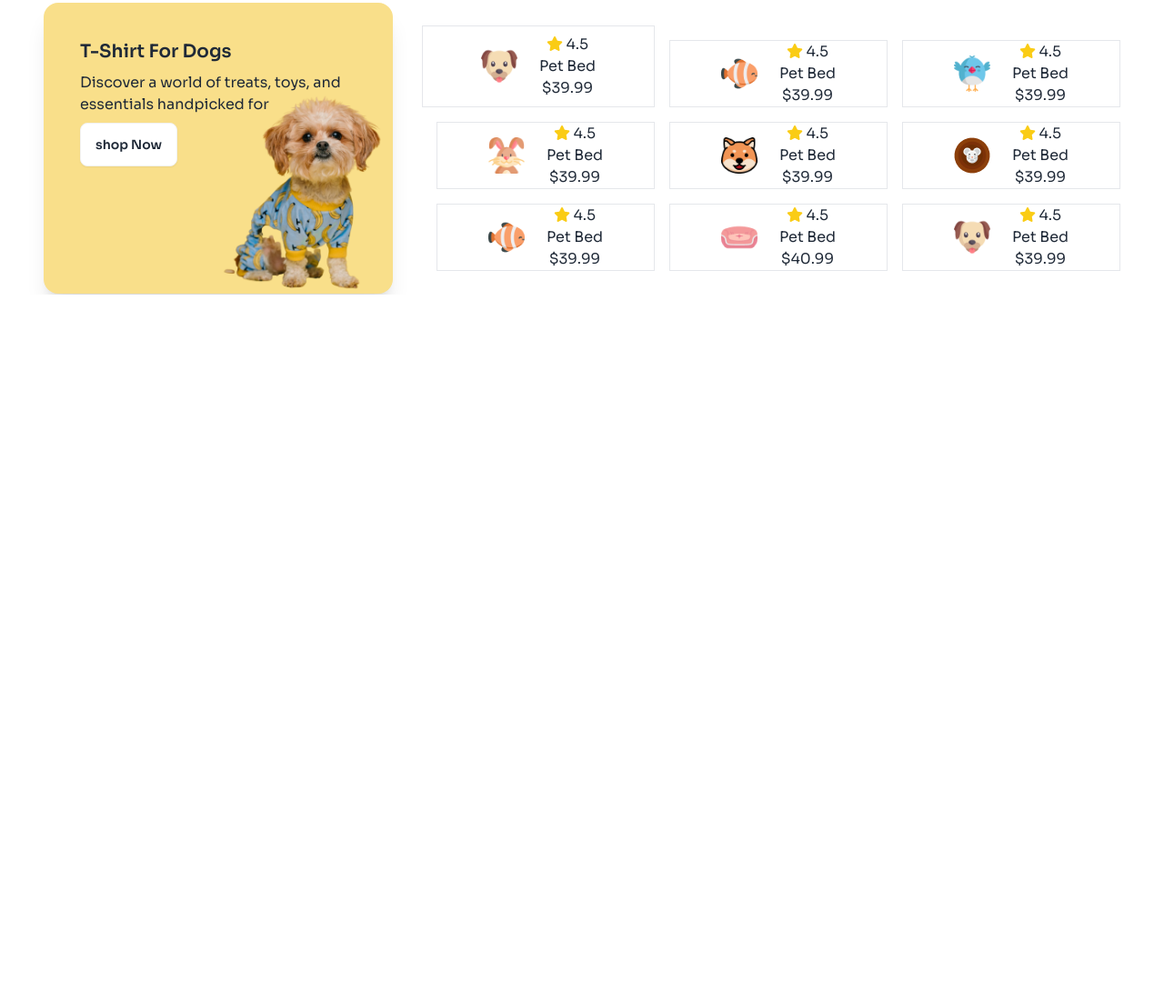
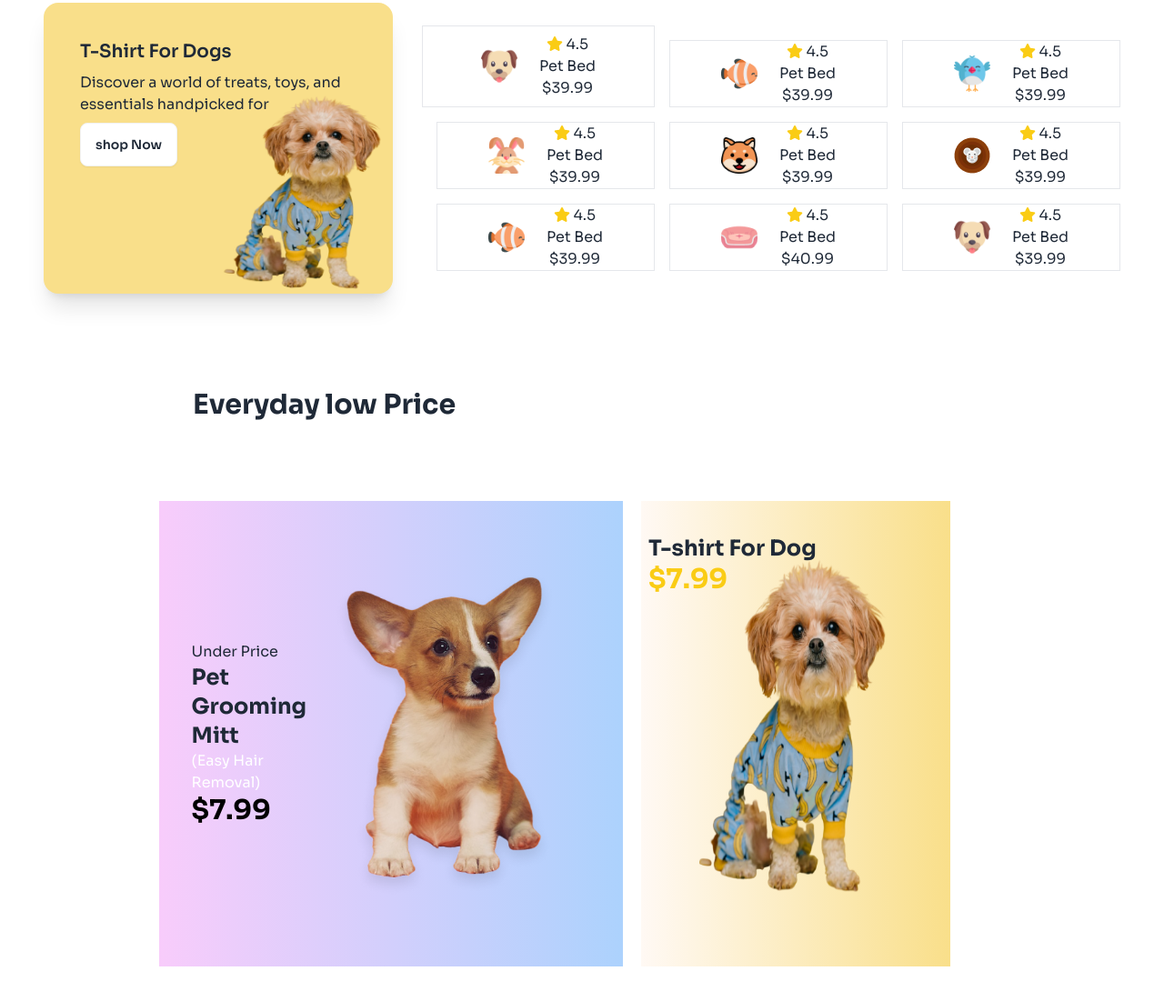
Before and after one commit to GD-gm/Browse4pet, a plain HTML site: page index.html in a window 1280 px wide. Shown: the part 1662-2763 px from the top of the page at 91% size. Before the commit the page ends 1986 px from the top, so only its background shows below. Drawn offline with nearby package versions, Linux system fonts and the light colour scheme.

Commit message:
main part done

```diff
--- a/index.html
+++ b/index.html
@@ -406,6 +406,42 @@
 
           </section>
 
+          <!-- low price section -->
+
+        <section class=" mt-20 lg:pl-9 lg:px-24 lg:pb-24">
+            <!-- title -->
+            <h3 class="font-bold text-3xl  text-center lg:text-start lg:p-6 lg:pl-44">Everyday low Price</h3>
+
+            <!-- card section -->
+             <div class="flex flex-col lg:flex-row gap-5 justify-center items-center m-16">
+                <!-- card1 -->
+                 <div class="bg-gradient-to-r from-[#F8CCFB] to-[#ACD2FD] flex p-10 lg:p-16 lg:w-6/12 relative
+                 justify-center items-center text-left">
+                    <div class="absolute top-9 left-2 lg:static">
+                        <p class="invisible lg:visible">Under Price</p>
+                        <h3 class="font-bold text-lg lg:text-2xl">Pet Grooming Mitt</h3>
+                        <p class="text-white invisible lg:visible">(Easy Hair Removal)</p>
+                        <h2 class=" font-bold text-3xl text-white lg:text-black">$7.99</h2>
+
+                     </div>
+                     <img class="lg:w-80 lg:h-96" src="c1-assets/cute-dog-mid.png" alt="">
+                 </div>
+                  <!-- card2 -->
+                  <div class="bg-gradient-to-r from-[#FFF9F4] to-[#F9DF8A] flex p-10 lg:p-16 lg:w-4/12 relative
+                  justify-center items-center ">
+                     <div class="absolute top-9 left-2 ">
+
+                         <h3 class="font-bold text-lg lg:text-2xl">T-shirt For Dog</h3>
+
+                         <h2 class=" font-bold text-3xl text-yellow-400">$7.99</h2>
+
+                      </div>
+                      <img class=" w-52 lg:w-80 lg:h-96" src="c1-assets/cute-pet-mid.png" alt="">
+                  </div>
+
+             </div>
+
+        </section>
 
       </main>
 
```
